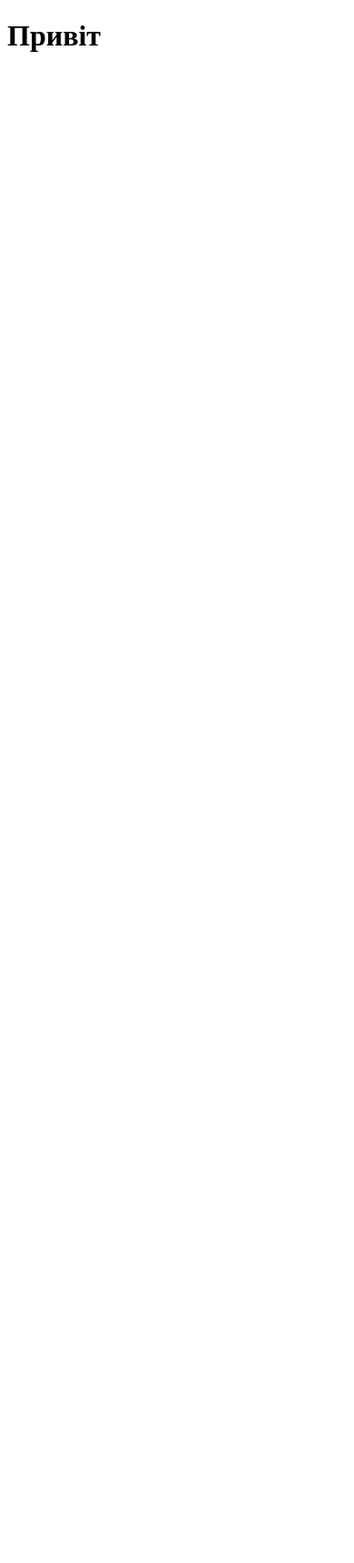
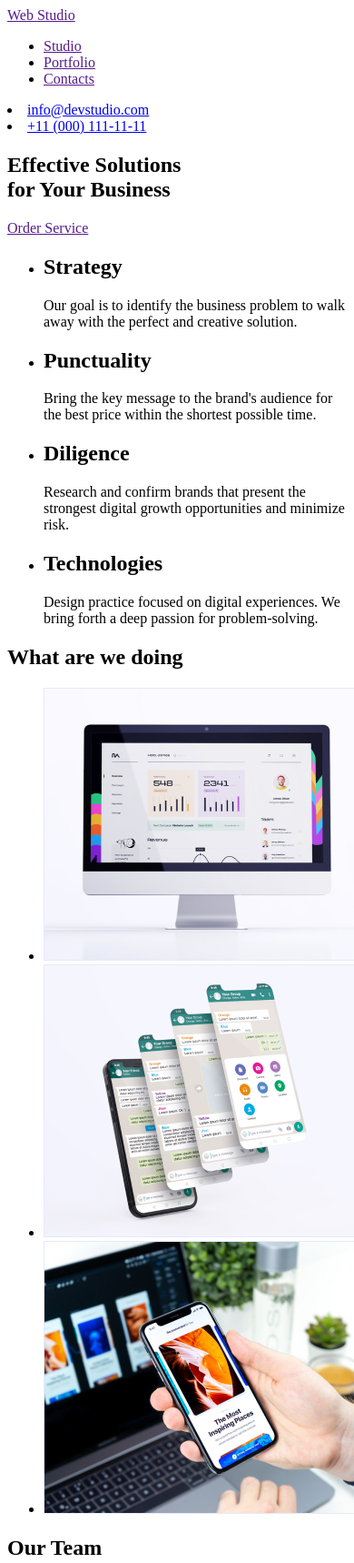
Before and after one commit to mamysv/Tutorial, a plain HTML site: page index.html in a window 390 px wide. Shown: the top 1718 px of the page at 91% size. Before the commit the page ends 844 px from the top, so only its background shows below. Drawn offline with Linux system fonts and the light colour scheme.

Commit message:
Create index.htm

```diff
--- a/index.html
+++ b/index.html
@@ -7,6 +7,116 @@
     <title>Document</title>
   </head>
   <body>
-    <h1>Привіт</h1>
+    <header>
+      <nav>
+        <a href=""> Web Studio </a>
+        <ul>
+          <li><a href="">Studio</a></li>
+          <li><a href="">Portfolio</a></li>
+          <li><a href="">Contacts</a></li>
+        </ul>
+      </nav>
+      <div>
+        <li>
+          <!-- Посилання на адресу електронної пошти  -->
+          <a href="mailto:info@devstudio.com">info@devstudio.com</a>
+        </li>
+        <li>
+          <!-- Посилання на телефонний номер -->
+          <a href="tel:+110001111111">+11 (000) 111-11-11</a>
+        </li>
+      </div>
+    </header>
+    <div>
+      <section>
+        <h1>
+          Effective Solutions <br />
+          for Your Business
+        </h1>
+        <a href="">Order Service</a>
+      </section>
+    </div>
+    <div>
+      <section>
+        <ul>
+          <li>
+            <h2>Strategy</h2>
+            <p>
+              Our goal is to identify the business problem to walk away with the
+              perfect and creative solution.
+            </p>
+          </li>
+          <li>
+            <h2>Punctuality</h2>
+            <p>
+              Bring the key message to the brand's audience for the best price
+              within the shortest possible time.
+            </p>
+          </li>
+          <li>
+            <h2>Diligence</h2>
+            <p>
+              Research and confirm brands that present the strongest digital
+              growth opportunities and minimize risk.
+            </p>
+          </li>
+          <li>
+            <h2>Technologies</h2>
+            <p>
+              Design practice focused on digital experiences. We bring forth a
+              deep passion for problem-solving.
+            </p>
+          </li>
+        </ul>
+      </section>
+    </div>
+    <div>
+      <section>
+        <h2>What are we doing</h2>
+        <ul>
+          <li><img src="./images/img 1.jpg" alt="website" /></li>
+          <li><img src="./images/img 2.jpg" alt="mobile website " /></li>
+          <li><img src="./images/img 3.jpg" alt="optimization" /></li>
+        </ul>
+      </section>
+    </div>
+    <div>
+      <section><h2>Our Team</h2></section>
+      <li>
+        <img src="./images/img.jpg" alt="Mark Guerrero" />
+        <figcaption>
+          <h2>Mark Guerrero</h2>
+          <p>Product Designer</p>
+        </figcaption>
+      </li>
+      <li>
+        <img src="./images/img (1).jpg" alt="Tom Ford" />
+        <figcaption>
+          <h2>Tom Ford</h2>
+          <p>Frontend Developer</p>
+        </figcaption>
+      </li>
+      <li>
+        <img src="./images/img (2).jpg" alt="Camila Garcia" />
+        <figcaption>
+          <h2>Camila Garcia</h2>
+          <p>Marketing</p>
+        </figcaption>
+      </li>
+      <li>
+        <img src="./images/img (3).jpg" alt="Daniel Wilson" />
+        <figcaption>
+          <h2>Daniel Wilson</h2>
+          <p>UI Designer</p>
+        </figcaption>
+      </li>
+    </div>
+    <footer>
+      <h2>Web Studio</h2>
+      <p>
+        Increase the flow of customers and sales for your business with digital
+        marketing & growth solutions.
+      </p>
+    </footer>
   </body>
 </html>
```
Also changed, not shown: images/img (1).jpg (added), images/img (2).jpg (added), images/img (3).jpg (added), images/img 1.jpg (added), images/img 2.jpg (added), images/img 3.jpg (added), images/img.jpg (added), 2 other files.
